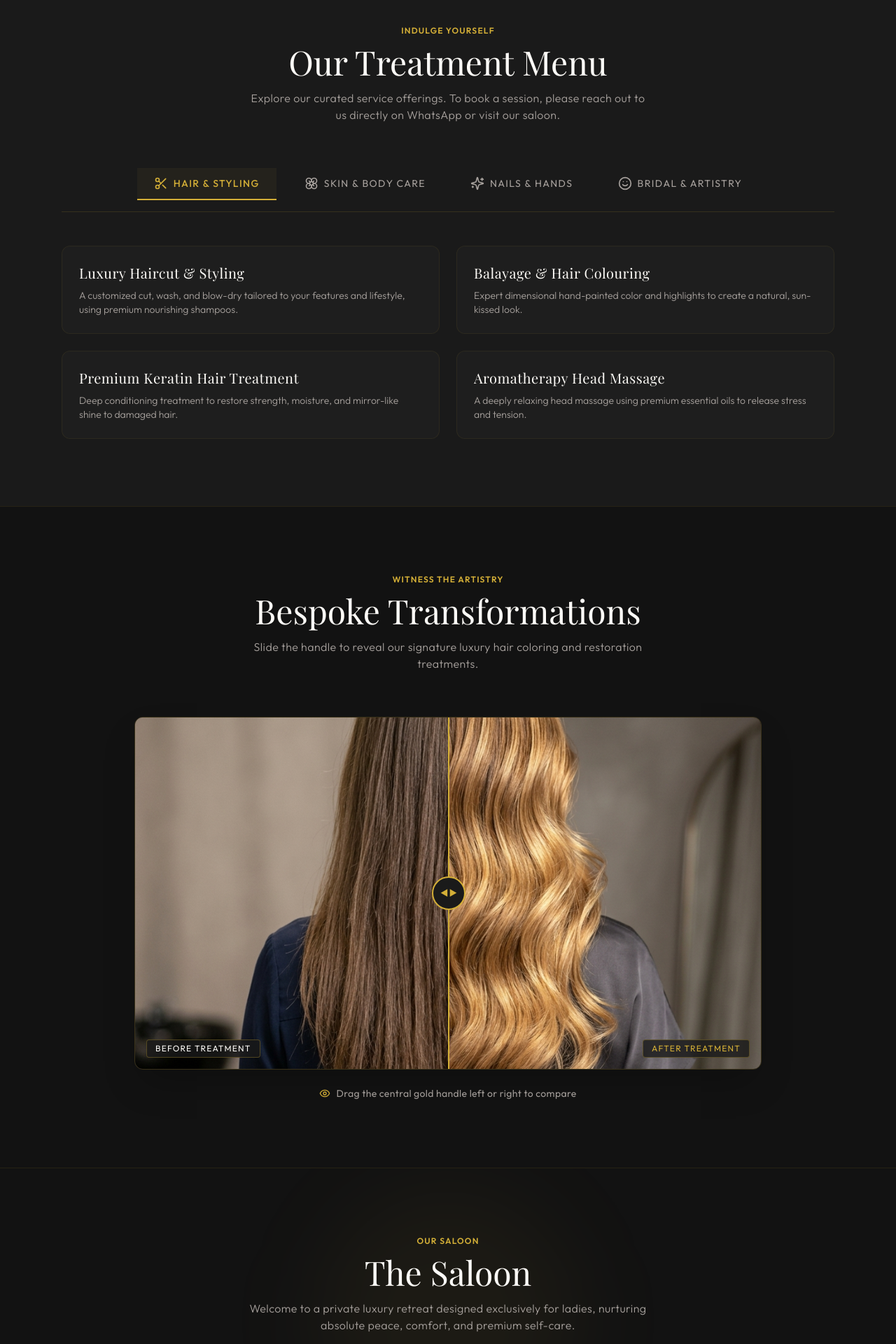
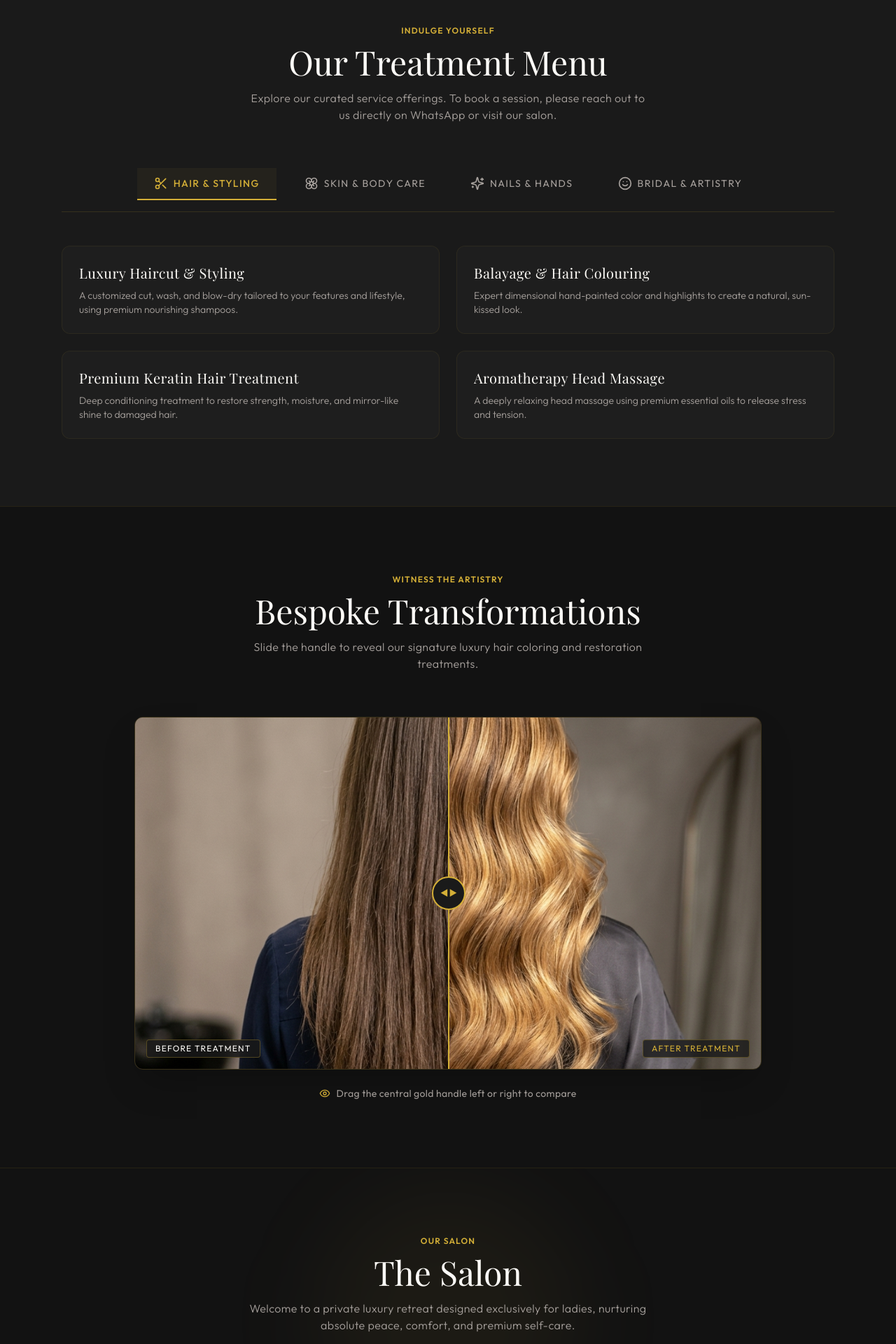
Before and after one commit to omgarkal359-gif/saloon, a React (Vite) app in the folder frontend/: page / in a window 1280 px wide. Shown: the part 860-2780 px from the top of the page at 70% size. Built offline with nearby package versions, Linux system fonts and the light colour scheme; no server answers; a web font is replaced by a local one.

Commit message:
chore: correct spelling of saloon to salon across frontend components and README

```diff
--- a/frontend/src/App.jsx
+++ b/frontend/src/App.jsx
@@ -5,7 +5,7 @@ import ServiceMenu from './components/ServiceMenu';
 import BeforeAfterSlider from './components/BeforeAfterSlider';
 import Footer from './components/Footer';
 import AdminPanel from './components/AdminPanel';
-import Saloon from './components/Saloon';
+import Salon from './components/Salon';
 
 // Static fallback services catalog in case backend is loading or unreachable
 const FALLBACK_SERVICES = [
@@ -217,7 +217,7 @@ function App() {
 
         <BeforeAfterSlider />
 
-        <Saloon />
+        <Salon />
       </main>
 
       {/* Footer Details */}
--- a/frontend/src/components/AdminPanel.jsx
+++ b/frontend/src/components/AdminPanel.jsx
@@ -196,7 +196,7 @@ const AdminPanel = ({ onBack }) => {
 
           <div className="text-center">
             <h1 className="font-serif text-2xl text-cream mb-1">Administrative Gateway</h1>
-            <p className="text-cream-muted text-xs font-sans tracking-wide uppercase">Forever Beauty Saloon Control</p>
+            <p className="text-cream-muted text-xs font-sans tracking-wide uppercase">Forever Beauty Salon Control</p>
           </div>
 
           {loginError && (
@@ -235,7 +235,7 @@ const AdminPanel = ({ onBack }) => {
           </div>
           <div>
             <h1 className="font-serif text-2xl text-gold tracking-widest uppercase">Admin Workspace</h1>
-            <span className="text-xs text-cream-muted uppercase tracking-widest font-light block mt-0.5">Forever Beauty Saloon Management</span>
+            <span className="text-xs text-cream-muted uppercase tracking-widest font-light block mt-0.5">Forever Beauty Salon Management</span>
           </div>
         </div>
 
--- a/frontend/src/components/Footer.jsx
+++ b/frontend/src/components/Footer.jsx
@@ -13,7 +13,7 @@ const Footer = ({ onAdminClick }) => {
       <div className="max-w-6xl mx-auto px-6 pt-8 border-t border-gold/10 flex flex-col md:flex-row items-center justify-between gap-6 text-xs font-sans font-light text-cream-muted">
         <div className="flex flex-col gap-1 items-center md:items-start">
           <h3 className="font-serif text-lg text-gold tracking-widest uppercase mb-0.5">Forever Beauty</h3>
-          <p className="text-[10px] text-cream-muted uppercase tracking-widest font-sans font-light">Saloon of Timeless Beauty</p>
+          <p className="text-[10px] text-cream-muted uppercase tracking-widest font-sans font-light">Salon of Timeless Beauty</p>
         </div>
         <p className="text-center md:text-left">
           &copy; {new Date().getFullYear()} Forever Beauty Salon. All Rights Reserved. &bull;{' '}
--- a/frontend/src/components/InstagramGallery.jsx
+++ b/frontend/src/components/InstagramGallery.jsx
@@ -10,7 +10,7 @@ const InstagramGallery = () => {
           On Instagram
         </span>
         <span className="text-xs text-gold/60 font-sans tracking-wide">
-          @ForeverBeautySaloon
+          @ForeverBeautySalon
         </span>
       </div>
 
@@ -31,7 +31,7 @@ const InstagramGallery = () => {
           rel="noopener noreferrer"
           className="mt-2 text-[10px] text-gold uppercase tracking-widest font-sans border-b border-gold/30 pb-0.5 hover:text-gold-light hover:border-gold-light transition-colors"
         >
-          Follow @ForeverBeautySaloon
+          Follow @ForeverBeautySalon
         </a>
       </div>
     </div>
--- a/frontend/src/components/Navbar.jsx
+++ b/frontend/src/components/Navbar.jsx
@@ -39,7 +39,7 @@ const Navbar = ({ onContactUs }) => {
           onClick={() => scrollToSection('about')}
           className="hover:text-gold transition-colors duration-300"
         >
-          Our Saloon
+          Our Salon
         </button>
       </div>
 
--- a/frontend/src/components/Saloon.jsx
+++ b/frontend/src/components/Salon.jsx
@@ -1,7 +1,7 @@
 import React from 'react';
 import { MapPin, Phone, Mail, Clock, ShieldCheck, Calendar, Sparkles } from 'lucide-react';
 
-const Saloon = () => {
+const Salon = () => {
   return (
     <section id="about" className="py-24 bg-charcoal-dark border-t border-gold/10 relative overflow-hidden">
       {/* Decorative background glow */}
@@ -11,8 +11,8 @@ const Saloon = () => {
 
         {/* Section Header */}
         <div className="text-center mb-16 reveal">
-          <span className="text-gold uppercase tracking-widest text-xs font-semibold block mb-3">Our Saloon</span>
-          <h2 className="text-4xl md:text-5xl font-light text-cream mb-4 font-serif">The Saloon</h2>
+          <span className="text-gold uppercase tracking-widest text-xs font-semibold block mb-3">Our Salon</span>
+          <h2 className="text-4xl md:text-5xl font-light text-cream mb-4 font-serif">The Salon</h2>
           <p className="text-cream-muted max-w-xl mx-auto font-sans font-light tracking-wide text-sm md:text-base leading-relaxed">
             Welcome to a private luxury retreat designed exclusively for ladies, nurturing absolute peace, comfort, and premium self-care.
           </p>
@@ -37,7 +37,7 @@ const Saloon = () => {
               </div>
 
               <p className="text-sm text-cream-dark font-sans font-light leading-relaxed">
-                Forever Beauty is strictly a women-only saloon. No male entry is permitted, ensuring complete relaxation, freedom, and security during your personalized hair, skin, and nail treatments.
+                Forever Beauty is strictly a women-only salon. No male entry is permitted, ensuring complete relaxation, freedom, and security during your personalized hair, skin, and nail treatments.
               </p>
 
               <div className="h-px bg-gold/10 my-2" />
@@ -139,4 +139,4 @@ const Saloon = () => {
   );
 };
 
-export default Saloon;
+export default Salon;
--- a/frontend/src/components/ServiceMenu.jsx
+++ b/frontend/src/components/ServiceMenu.jsx
@@ -24,7 +24,7 @@ const ServiceMenu = ({ services }) => {
           <span className="text-gold uppercase tracking-widest text-xs font-semibold block mb-3">Indulge Yourself</span>
           <h2 className="text-4xl md:text-5xl font-light text-cream mb-4 font-serif">Our Treatment Menu</h2>
           <p className="text-cream-muted max-w-xl mx-auto font-sans font-light tracking-wide">
-            Explore our curated service offerings. To book a session, please reach out to us directly on WhatsApp or visit our saloon.
+            Explore our curated service offerings. To book a session, please reach out to us directly on WhatsApp or visit our salon.
           </p>
         </div>
 
```
Also changed, not shown: 1 other file (tests, documents, lock files or other folders).
